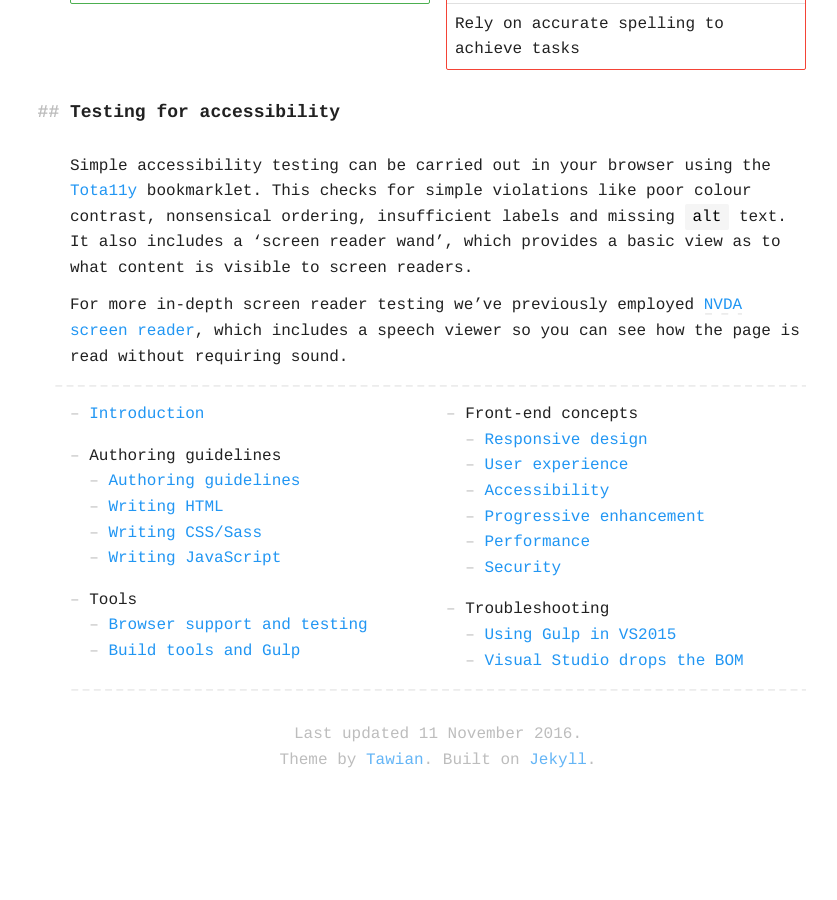
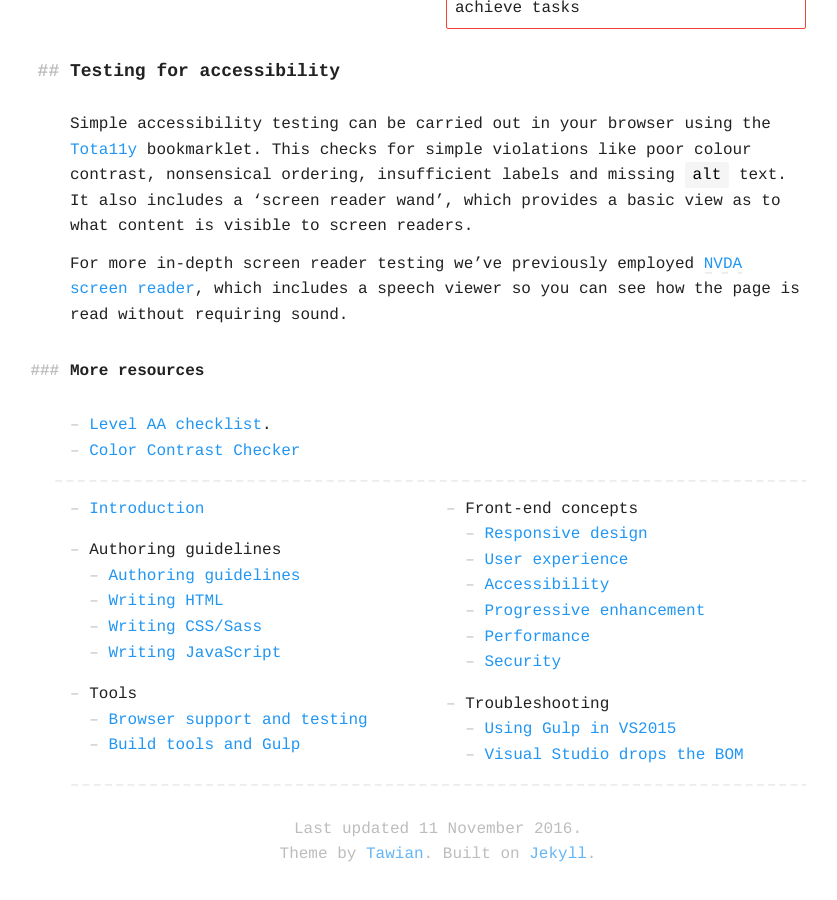
Before and after one commit to querkmachine/FSFrontEndDocs, a Jekyll site: the page built from concepts/accessibility.md, in a window 1280 px wide and 900 px high, scrolled down 3579 px. Shown: the whole window, without its empty margins (202-1039 px from the left). Built offline with Jekyll 4.4.1, drawn with Linux system fonts in a browser that asks for light colours; before the commit the page ends 4384 px from its top, so only the background shows below that; some of the changed text lies outside the part shown.

Commit message:
Start on resources checklist

```diff
--- a/concepts/accessibility.md
+++ b/concepts/accessibility.md
@@ -122,9 +122,6 @@ Not all users of screen readers are blind, not all who don't use screen readers
 	</div>
 </div>
 
-
-* [Color Contrast Checker](http://webaim.org/resources/contrastchecker/)
-
 ### For users with physical or motor disabilities
 
 Make common actions simple to perform and easy to find.
@@ -207,3 +204,8 @@ Typography and the formatting of text plays a large part in things being difficu
 Simple accessibility testing can be carried out in your browser using the [Tota11y](http://khan.github.io/tota11y/) bookmarklet. This checks for simple violations like poor colour contrast, nonsensical ordering, insufficient labels and missing `alt` text. It also includes a 'screen reader wand', which provides a basic view as to what content is visible to screen readers.
 
 For more in-depth screen reader testing we've previously employed [<abbr title="NonVisual Desktop Access">NVDA</abbr> screen reader](http://www.nvaccess.org/), which includes a speech viewer so you can see how the page is read without requiring sound.
+
+### More resources
+
+* [Level AA checklist](https://www.wuhcag.com/wcag-checklist/).
+* [Color Contrast Checker](http://webaim.org/resources/contrastchecker/)
```
